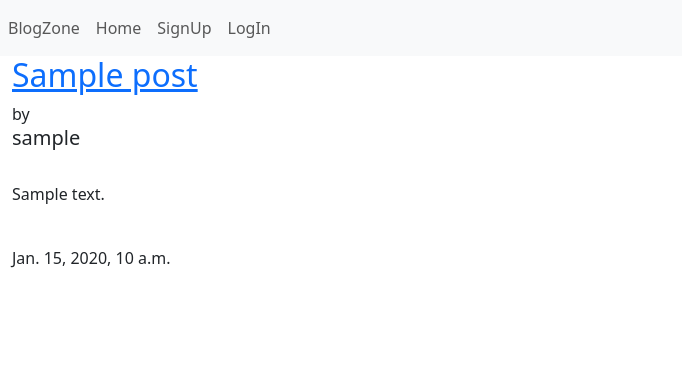
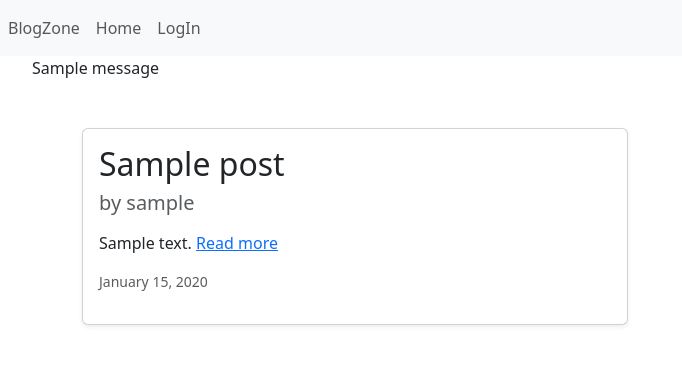
Before and after one commit to RajanKarki8/BlogZone, a Django app: page / in a window 1280 px wide. Shown: the top 365 px of the page, without its empty margins (0-682 px from the left). Run offline with Django 5.2, Linux system fonts and the light colour scheme; tables that the repository leaves empty hold one stand-in row (values such as "Sample post"); one stand-in notice (Sample message) is shown.

```diff
--- a/blog_main/urls.py
+++ b/blog_main/urls.py
@@ -1,23 +1,12 @@
-"""
-URL configuration for blog_main project.
 
-The `urlpatterns` list routes URLs to views. For more information please see:
-    https://docs.djangoproject.com/en/5.0/topics/http/urls/
-Examples:
-Function views
-    1. Add an import:  from my_app import views
-    2. Add a URL to urlpatterns:  path('', views.home, name='home')
-Class-based views
-    1. Add an import:  from other_app.views import Home
-    2. Add a URL to urlpatterns:  path('', Home.as_view(), name='home')
-Including another URLconf
-    1. Import the include() function: from django.urls import include, path
-    2. Add a URL to urlpatterns:  path('blog/', include('blog.urls'))
-"""
 from django.contrib import admin
 from django.urls import path, include
+from auth_user import views as auth_user_view
 
 urlpatterns = [
     path('admin/', admin.site.urls),
     path('', include('post.urls')),
+    path('register/', auth_user_view.Register, name="register"),
+    path('login/', auth_user_view.UserLogin, name="login"),
+    path('logout/', auth_user_view.UserLogout, name="logout")
 ]
--- a/post/templates/post/base.html
+++ b/post/templates/post/base.html
@@ -8,10 +8,6 @@
 </head>
 <body>
     <nav class="navbar navbar-expand-lg navbar-light bg-light">
-        {% comment %} <a class="navbar-brand" href="#">Navbar</a>
-        <button class="navbar-toggler" type="button" data-toggle="collapse" data-target="#navbarNav" aria-controls="navbarNav" aria-expanded="false" aria-label="Toggle navigation">
-          <span class="navbar-toggler-icon"></span>
-        </button> {% endcomment %}
         <div class="collapse navbar-collapse" id="navbarNav">
           <ul class="navbar-nav">
             <li class="nav-item active">
@@ -20,15 +16,29 @@
             <li class="nav-item">
               <a class="nav-link" href="{%url 'home'%}">Home</a>
             </li>
+            {%if request.user.is_authenticated%}
             <li class="nav-item">
-              <a class="nav-link" href="#">SignUp</a>
+              <a class="nav-link" href="{%url 'register'%}">SignUp</a>
             </li>
             <li class="nav-item">
-              <a class="nav-link" href="#">LogIn</a>
+              <a class="nav-link" href="{%url 'logout'%}">LogOut</a>
             </li>
+            {%else%}
+            <li class="nav-item">
+              <a class="nav-link" href="{%url 'login'%}">LogIn</a>
+            </li>
+            {%endif%}
           </ul>
         </div>
       </nav>
+    {% if messages %}
+      <ul class="messages">
+        {% for message in messages %}
+      <p{% if message.tags %} class="{{ message.tags }}"{% endif %}>{{ message }}</p>
+        {% endfor %}
+      </ul>
+    {% endif %}
+
     {%block content%}
 
     {%endblock content%}
--- a/post/templates/post/listing.html
+++ b/post/templates/post/listing.html
@@ -1,11 +1,25 @@
-{%extends 'post/base.html'%}
+{% extends 'post/base.html' %}
 
-{%block content%}
-    <div class = 'container-fluid'>
-        {%for post in posts%}
-        <h2><a href="{%url 'details' post.id%}">{{post.title}}</a></h2> by <h5>{{post.author}}</h5><br>
-        <p>{{post.content}}</p><br>
-        <p>{{post.date_created}}</p><br>
-        {%endfor%}
+{% block content %}
+<div class="container my-5">
+    <div class="row">
+        {% for post in posts %}
+        <div class="col-md-6 mb-4">
+            <div class="card shadow-sm h-100">
+                <div class="card-body">
+                    <h2 class="card-title">
+                        <a href="{% url 'details' post.id %}" class="text-decoration-none text-dark">{{ post.title }}</a>
+                    </h2>
+                    <h5 class="text-muted">by {{ post.author }}</h5>
+                    <p class="card-text mt-3">
+                        {{ post.content|truncatewords:20 }}
+                        <a href="{% url 'details' post.id %}" class="text-primary">Read more</a>
+                    </p>
+                    <p class="text-muted small">{{ post.date_created|date:"F d, Y" }}</p>
+                </div>
+            </div>
+        </div>
+        {% endfor %}
     </div>
-{%endblock content%}
+</div>
+{% endblock content %}
--- a/post/templates/post/post_comment.html
+++ b/post/templates/post/post_comment.html
@@ -2,8 +2,7 @@
 
 {%block content%}
     <div class = 'container-fluid'>
-
-        <h1>Add Comments.....</h1>
+     <h1>Add Comments.....</h1>
         <form action="{%url 'details' post.pk%}" method = "post">
             {%csrf_token%}
             {{form.as_p}}
--- a/post/views.py
+++ b/post/views.py
@@ -1,6 +1,7 @@
 from django.shortcuts import render, redirect, get_object_or_404
 from .models import Post, Comment
 from .forms import CommentForm
+from django.contrib.auth.decorators import login_required
 
 def Home(request):
     posts = Post.objects.all().order_by('-date_created')
```
Also changed, not shown: blog_main/settings.py (+15 -24 lines), post/templates/post/post_detail.html (+29 -17 lines).
